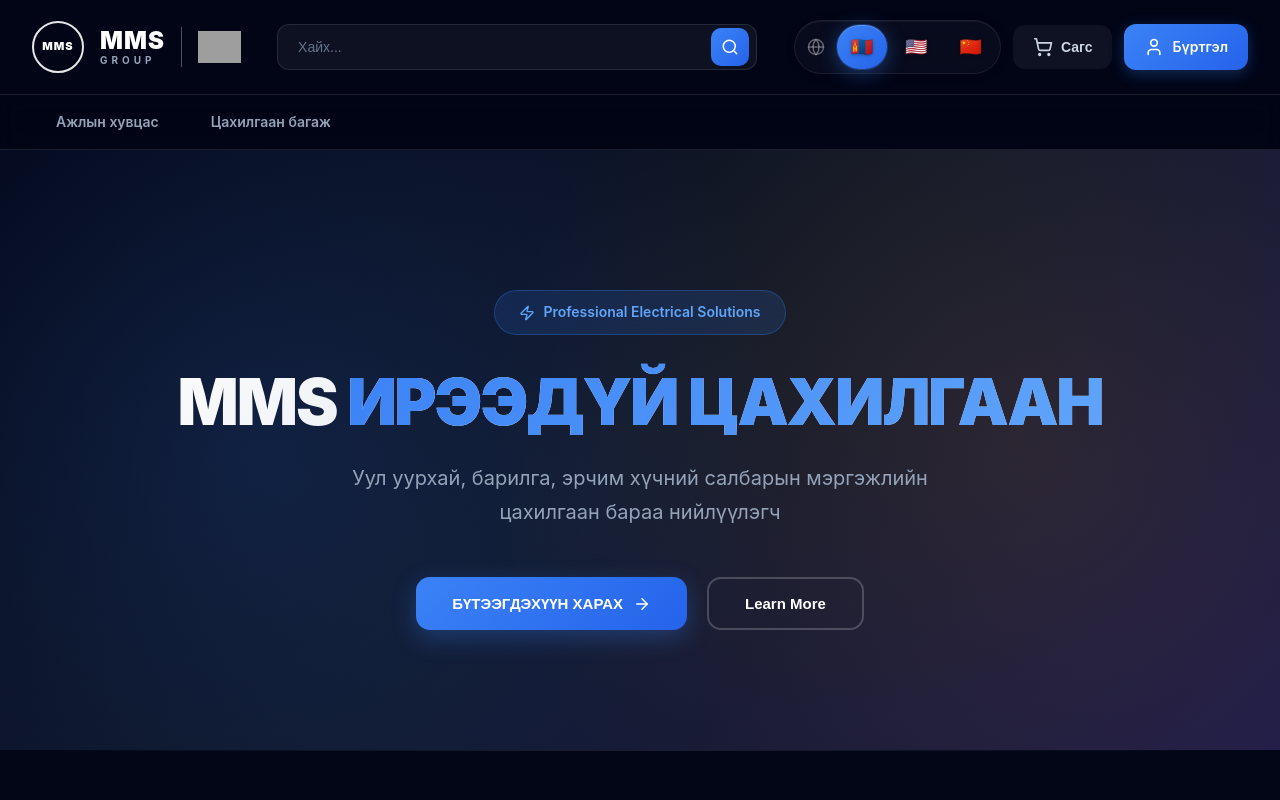
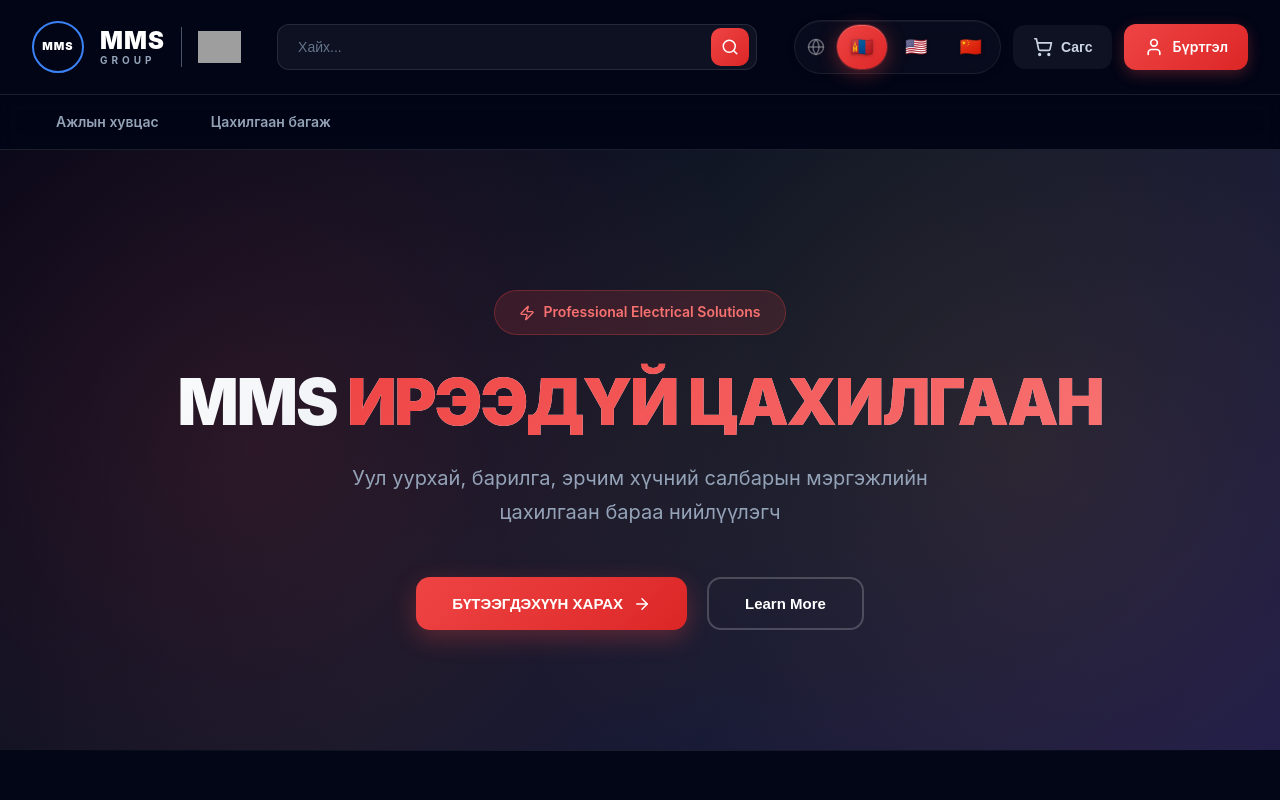
Before and after one commit to anukh0209/mms-ecommerce, a Next.js app: page / in a window 1280 px wide. Shown: the top 800 px of the page. Built offline with nearby package versions, Linux system fonts and the light colour scheme; grey boxes are pictures that could not be loaded.

Commit message:
Change primary color from blue to red, keep MMS logo blue

```diff
--- a/app/globals.css
+++ b/app/globals.css
@@ -1,8 +1,9 @@
 /* ===== CSS VARIABLES - PREMIUM DARK THEME ===== */
 :root {
-  --primary: #3b82f6;
-  --primary-dark: #2563eb;
-  --primary-light: #60a5fa;
+  --primary: #ef4444;
+  --primary-dark: #dc2626;
+  --primary-light: #f87171;
+  --mms-blue: #3b82f6;
   --accent: #f59e0b;
   --accent-dark: #d97706;
   --white: #ffffff;
@@ -25,7 +26,8 @@
   --shadow-md: 0 10px 15px -3px rgb(0 0 0 / 0.5), 0 4px 6px -4px rgb(0 0 0 / 0.5);
   --shadow-lg: 0 20px 25px -5px rgb(0 0 0 / 0.6), 0 8px 10px -6px rgb(0 0 0 / 0.6);
   --shadow-xl: 0 25px 50px -12px rgb(0 0 0 / 0.8);
-  --shadow-glow: 0 0 40px rgba(59, 130, 246, 0.3);
+  --shadow-glow: 0 0 40px rgba(239, 68, 68, 0.3);
+  --mms-logo-border: #3b82f6;
 }
 
 /* ===== RESET ===== */
@@ -95,7 +97,7 @@
   color: var(--white);
   font-weight: 900;
   font-size: 20px;
-  box-shadow: 0 4px 15px rgba(59, 130, 246, 0.4);
+  box-shadow: 0 4px 15px rgba(239, 68, 68, 0.4);
 }
 
 .logo-text {
@@ -146,7 +148,7 @@
 .header-search input:focus {
   border-color: var(--primary);
   background: rgba(255, 255, 255, 0.08);
-  box-shadow: 0 0 0 3px rgba(59, 130, 246, 0.15);
+  box-shadow: 0 0 0 3px rgba(239, 68, 68, 0.15);
 }
 
 .header-search button {
@@ -168,7 +170,7 @@
 
 .header-search button:hover {
   transform: translateY(-50%) scale(1.05);
-  box-shadow: 0 4px 15px rgba(59, 130, 246, 0.4);
+  box-shadow: 0 4px 15px rgba(239, 68, 68, 0.4);
 }
 
 /* Header Actions */
@@ -211,11 +213,11 @@
 .header-btn.primary {
   background: linear-gradient(135deg, var(--primary), var(--primary-dark));
   color: var(--white);
-  box-shadow: 0 4px 15px rgba(59, 130, 246, 0.3);
+  box-shadow: 0 4px 15px rgba(239, 68, 68, 0.3);
 }
 
 .header-btn.primary:hover {
-  box-shadow: 0 8px 25px rgba(59, 130, 246, 0.5);
+  box-shadow: 0 8px 25px rgba(239, 68, 68, 0.5);
   transform: translateY(-2px);
 }
 
@@ -313,7 +315,7 @@
   right: 0;
   bottom: 0;
   background:
-    radial-gradient(circle at 20% 50%, rgba(59, 130, 246, 0.15) 0%, transparent 50%),
+    radial-gradient(circle at 20% 50%, rgba(239, 68, 68, 0.15) 0%, transparent 50%),
     radial-gradient(circle at 80% 50%, rgba(245, 158, 11, 0.1) 0%, transparent 50%);
 }
 
@@ -327,8 +329,8 @@
   display: inline-flex;
   align-items: center;
   gap: 8px;
-  background: rgba(59, 130, 246, 0.15);
-  border: 1px solid rgba(59, 130, 246, 0.3);
+  background: rgba(239, 68, 68, 0.15);
+  border: 1px solid rgba(239, 68, 68, 0.3);
   padding: 10px 24px;
   border-radius: 50px;
   font-size: 14px;
@@ -388,11 +390,11 @@
 .btn-primary {
   background: linear-gradient(135deg, var(--primary), var(--primary-dark));
   color: var(--white);
-  box-shadow: 0 8px 25px rgba(59, 130, 246, 0.3);
+  box-shadow: 0 8px 25px rgba(239, 68, 68, 0.3);
 }
 
 .btn-primary:hover {
-  box-shadow: 0 12px 35px rgba(59, 130, 246, 0.5);
+  box-shadow: 0 12px 35px rgba(239, 68, 68, 0.5);
   transform: translateY(-3px);
 }
 
@@ -405,7 +407,7 @@
 .btn-outline:hover {
   border-color: var(--primary);
   color: var(--primary);
-  background: rgba(59, 130, 246, 0.1);
+  background: rgba(239, 68, 68, 0.1);
 }
 
 /* ===== CATEGORY SECTION - PREMIUM CARDS ===== */
@@ -479,13 +481,13 @@
   left: 0;
   right: 0;
   bottom: 0;
-  background: linear-gradient(135deg, rgba(59, 130, 246, 0.1), transparent);
+  background: linear-gradient(135deg, rgba(239, 68, 68, 0.1), transparent);
   opacity: 0;
   transition: opacity 0.4s ease;
 }
 
 .category-card:hover {
-  border-color: rgba(59, 130, 246, 0.3);
+  border-color: rgba(239, 68, 68, 0.3);
   box-shadow: var(--shadow-lg), var(--shadow-glow);
   transform: translateY(-8px);
 }
@@ -496,13 +498,13 @@
 
 .category-card.active {
   border-color: var(--primary);
-  background: linear-gradient(135deg, rgba(59, 130, 246, 0.1), rgba(59, 130, 246, 0.05));
+  background: linear-gradient(135deg, rgba(239, 68, 68, 0.1), rgba(239, 68, 68, 0.05));
 }
 
 .category-icon {
   width: 72px;
   height: 72px;
-  background: linear-gradient(135deg, rgba(59, 130, 246, 0.2), rgba(59, 130, 246, 0.1));
+  background: linear-gradient(135deg, rgba(239, 68, 68, 0.2), rgba(239, 68, 68, 0.1));
   border-radius: 20px;
   display: flex;
   align-items: center;
@@ -510,13 +512,13 @@
   margin: 0 auto 20px;
   font-size: 32px;
   transition: all 0.4s ease;
-  border: 1px solid rgba(59, 130, 246, 0.2);
+  border: 1px solid rgba(239, 68, 68, 0.2);
 }
 
 .category-card:hover .category-icon {
   background: linear-gradient(135deg, var(--primary), var(--primary-dark));
   transform: scale(1.1) rotate(5deg);
-  box-shadow: 0 8px 25px rgba(59, 130, 246, 0.4);
+  box-shadow: 0 8px 25px rgba(239, 68, 68, 0.4);
 }
 
 .category-title {
@@ -552,7 +554,7 @@
   justify-content: center;
   color: var(--white);
   font-size: 24px;
-  box-shadow: 0 8px 25px rgba(59, 130, 246, 0.3);
+  box-shadow: 0 8px 25px rgba(239, 68, 68, 0.3);
 }
 
 .product-section-title {
@@ -585,7 +587,7 @@
   left: 0;
   right: 0;
   bottom: 0;
-  background: linear-gradient(135deg, rgba(59, 130, 246, 0.05), transparent);
+  background: linear-gradient(135deg, rgba(239, 68, 68, 0.05), transparent);
   opacity: 0;
   transition: opacity 0.5s ease;
   pointer-events: none;
@@ -594,7 +596,7 @@
 .product-card:hover {
   box-shadow: var(--shadow-xl), var(--shadow-glow);
   transform: translateY(-12px);
-  border-color: rgba(59, 130, 246, 0.3);
+  border-color: rgba(239, 68, 68, 0.3);
 }
 
 .product-card:hover::before {
@@ -666,7 +668,7 @@
 .badge-new {
   background: linear-gradient(135deg, var(--primary), var(--primary-dark));
   color: var(--white);
-  box-shadow: 0 4px 15px rgba(59, 130, 246, 0.4);
+  box-shadow: 0 4px 15px rgba(239, 68, 68, 0.4);
 }
 
 .badge-sale {
@@ -713,7 +715,7 @@
   border-color: var(--primary);
   color: var(--white);
   transform: scale(1.1);
-  box-shadow: 0 4px 15px rgba(59, 130, 246, 0.4);
+  box-shadow: 0 4px 15px rgba(239, 68, 68, 0.4);
 }
 
 .product-info {
@@ -807,7 +809,7 @@
   background: linear-gradient(135deg, var(--primary), var(--primary-dark));
   border-color: var(--primary);
   transform: translateY(-2px);
-  box-shadow: 0 8px 25px rgba(59, 130, 246, 0.4);
+  box-shadow: 0 8px 25px rgba(239, 68, 68, 0.4);
 }
 
 /* ===== CONTACT - PREMIUM ===== */
@@ -851,7 +853,7 @@
 }
 
 .contact-item:hover {
-  border-color: rgba(59, 130, 246, 0.3);
+  border-color: rgba(239, 68, 68, 0.3);
   box-shadow: var(--shadow-md);
   transform: translateX(8px);
 }
@@ -866,7 +868,7 @@
   justify-content: center;
   color: var(--white);
   flex-shrink: 0;
-  box-shadow: 0 8px 25px rgba(59, 130, 246, 0.3);
+  box-shadow: 0 8px 25px rgba(239, 68, 68, 0.3);
 }
 
 .contact-label {
@@ -939,7 +941,7 @@
 .form-group select:focus,
 .form-group textarea:focus {
   border-color: var(--primary);
-  box-shadow: 0 0 0 3px rgba(59, 130, 246, 0.15);
+  box-shadow: 0 0 0 3px rgba(239, 68, 68, 0.15);
   background: rgba(255, 255, 255, 0.08);
 }
 
@@ -961,11 +963,11 @@
   transition: all 0.4s cubic-bezier(0.4, 0, 0.2, 1);
   text-transform: uppercase;
   letter-spacing: 1px;
-  box-shadow: 0 8px 25px rgba(59, 130, 246, 0.3);
+  box-shadow: 0 8px 25px rgba(239, 68, 68, 0.3);
 }
 
 .btn-submit:hover {
-  box-shadow: 0 12px 35px rgba(59, 130, 246, 0.5);
+  box-shadow: 0 12px 35px rgba(239, 68, 68, 0.5);
   transform: translateY(-3px);
 }
 
@@ -1027,7 +1029,7 @@
   background: linear-gradient(135deg, var(--primary), var(--primary-dark));
   color: var(--white);
   transform: translateY(-4px);
-  box-shadow: 0 8px 25px rgba(59, 130, 246, 0.4);
+  box-shadow: 0 8px 25px rgba(239, 68, 68, 0.4);
 }
 
 .footer-col h4 {
@@ -1174,11 +1176,11 @@
   transition: all 0.3s ease;
   text-transform: uppercase;
   letter-spacing: 1px;
-  box-shadow: 0 8px 25px rgba(59, 130, 246, 0.3);
+  box-shadow: 0 8px 25px rgba(239, 68, 68, 0.3);
 }
 
 .btn-continue:hover {
-  box-shadow: 0 12px 35px rgba(59, 130, 246, 0.5);
+  box-shadow: 0 12px 35px rgba(239, 68, 68, 0.5);
   transform: translateY(-2px);
 }
 
@@ -1249,7 +1251,7 @@
 .qty-btn:hover {
   border-color: var(--primary);
   color: var(--primary);
-  background: rgba(59, 130, 246, 0.1);
+  background: rgba(239, 68, 68, 0.1);
 }
 
 .qty-value {
@@ -1310,11 +1312,11 @@
   margin-bottom: 12px;
   text-transform: uppercase;
   letter-spacing: 1px;
-  box-shadow: 0 8px 25px rgba(59, 130, 246, 0.3);
+  box-shadow: 0 8px 25px rgba(239, 68, 68, 0.3);
 }
 
 .btn-checkout:hover {
-  box-shadow: 0 12px 35px rgba(59, 130, 246, 0.5);
+  box-shadow: 0 12px 35px rgba(239, 68, 68, 0.5);
   transform: translateY(-3px);
 }
 
@@ -1363,7 +1365,7 @@
   right: 0;
   bottom: 0;
   background:
-    radial-gradient(circle at 30% 50%, rgba(59, 130, 246, 0.1) 0%, transparent 50%),
+    radial-gradient(circle at 30% 50%, rgba(239, 68, 68, 0.1) 0%, transparent 50%),
     radial-gradient(circle at 70% 50%, rgba(245, 158, 11, 0.05) 0%, transparent 50%);
 }
 
@@ -1437,7 +1439,7 @@
 
 .auth-form input:focus {
   border-color: var(--primary);
-  box-shadow: 0 0 0 3px rgba(59, 130, 246, 0.15);
+  box-shadow: 0 0 0 3px rgba(239, 68, 68, 0.15);
   background: rgba(255, 255, 255, 0.08);
 }
 
@@ -1465,11 +1467,11 @@
   gap: 10px;
   text-transform: uppercase;
   letter-spacing: 1px;
-  box-shadow: 0 8px 25px rgba(59, 130, 246, 0.3);
+  box-shadow: 0 8px 25px rgba(239, 68, 68, 0.3);
 }
 
 .btn-auth:hover {
-  box-shadow: 0 12px 35px rgba(59, 130, 246, 0.5);
+  box-shadow: 0 12px 35px rgba(239, 68, 68, 0.5);
   transform: translateY(-3px);
 }
 
@@ -1517,8 +1519,8 @@
 }
 
 .toast-success {
-  background: linear-gradient(135deg, rgba(59, 130, 246, 0.9), rgba(37, 99, 235, 0.9));
-  border-color: rgba(59, 130, 246, 0.3);
+  background: linear-gradient(135deg, rgba(239, 68, 68, 0.9), rgba(37, 99, 235, 0.9));
+  border-color: rgba(239, 68, 68, 0.3);
 }
 .toast-error {
   background: linear-gradient(135deg, rgba(239, 68, 68, 0.9), rgba(220, 38, 38, 0.9));
@@ -1552,9 +1554,9 @@
 }
 
 .language-switcher:hover {
-  border-color: rgba(59, 130, 246, 0.25);
+  border-color: rgba(239, 68, 68, 0.25);
   box-shadow:
-    0 4px 20px rgba(59, 130, 246, 0.15),
+    0 4px 20px rgba(239, 68, 68, 0.15),
     inset 0 1px 0 rgba(255, 255, 255, 0.08);
   background: rgba(255, 255, 255, 0.05);
 }
@@ -1585,7 +1587,7 @@
   left: 0;
   right: 0;
   bottom: 0;
-  background: linear-gradient(135deg, rgba(59, 130, 246, 0.15), rgba(37, 99, 235, 0.08));
+  background: linear-gradient(135deg, rgba(239, 68, 68, 0.15), rgba(37, 99, 235, 0.08));
   opacity: 0;
   transition: opacity 0.4s ease;
   border-radius: 50px;
@@ -1609,8 +1611,8 @@
   background: linear-gradient(135deg, var(--primary), var(--primary-dark));
   color: var(--white);
   box-shadow:
-    0 4px 20px rgba(59, 130, 246, 0.4),
-    0 0 0 1px rgba(59, 130, 246, 0.3),
+    0 4px 20px rgba(239, 68, 68, 0.4),
+    0 0 0 1px rgba(239, 68, 68, 0.3),
     inset 0 1px 0 rgba(255, 255, 255, 0.2);
   font-weight: 800;
   text-shadow: 0 1px 2px rgba(0, 0, 0, 0.2);
@@ -1619,8 +1621,8 @@
 .language-btn.active:hover {
   transform: translateY(-2px);
   box-shadow:
-    0 8px 30px rgba(59, 130, 246, 0.5),
-    0 0 0 1px rgba(59, 130, 246, 0.4),
+    0 8px 30px rgba(239, 68, 68, 0.5),
+    0 0 0 1px rgba(239, 68, 68, 0.4),
     inset 0 1px 0 rgba(255, 255, 255, 0.25);
 }
 
@@ -1645,7 +1647,7 @@
 .language-switcher:hover > svg {
   opacity: 1;
   color: var(--primary-light) !important;
-  filter: drop-shadow(0 0 8px rgba(59, 130, 246, 0.5));
+  filter: drop-shadow(0 0 8px rgba(239, 68, 68, 0.5));
 }
 
 /* Alternative compact style for smaller screens */
--- a/components/MMSHeader.tsx
+++ b/components/MMSHeader.tsx
@@ -56,7 +56,7 @@
                 width: '52px',
                 height: '52px',
                 borderRadius: '50%',
-                border: '2.5px solid rgba(255,255,255,0.9)',
+                border: '2.5px solid #3b82f6',
                 display: 'flex',
                 alignItems: 'center',
                 justifyContent: 'center',
```
